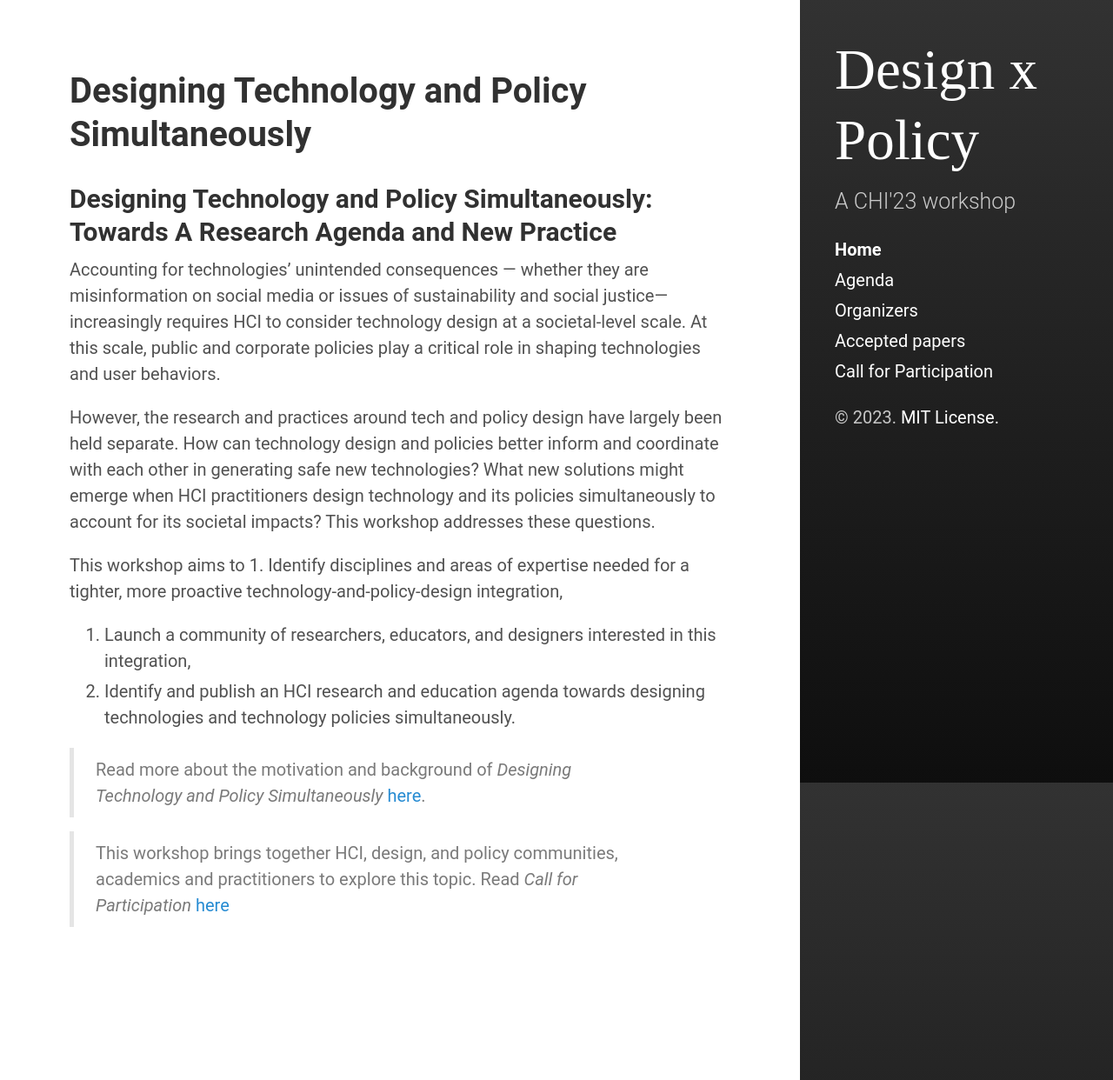
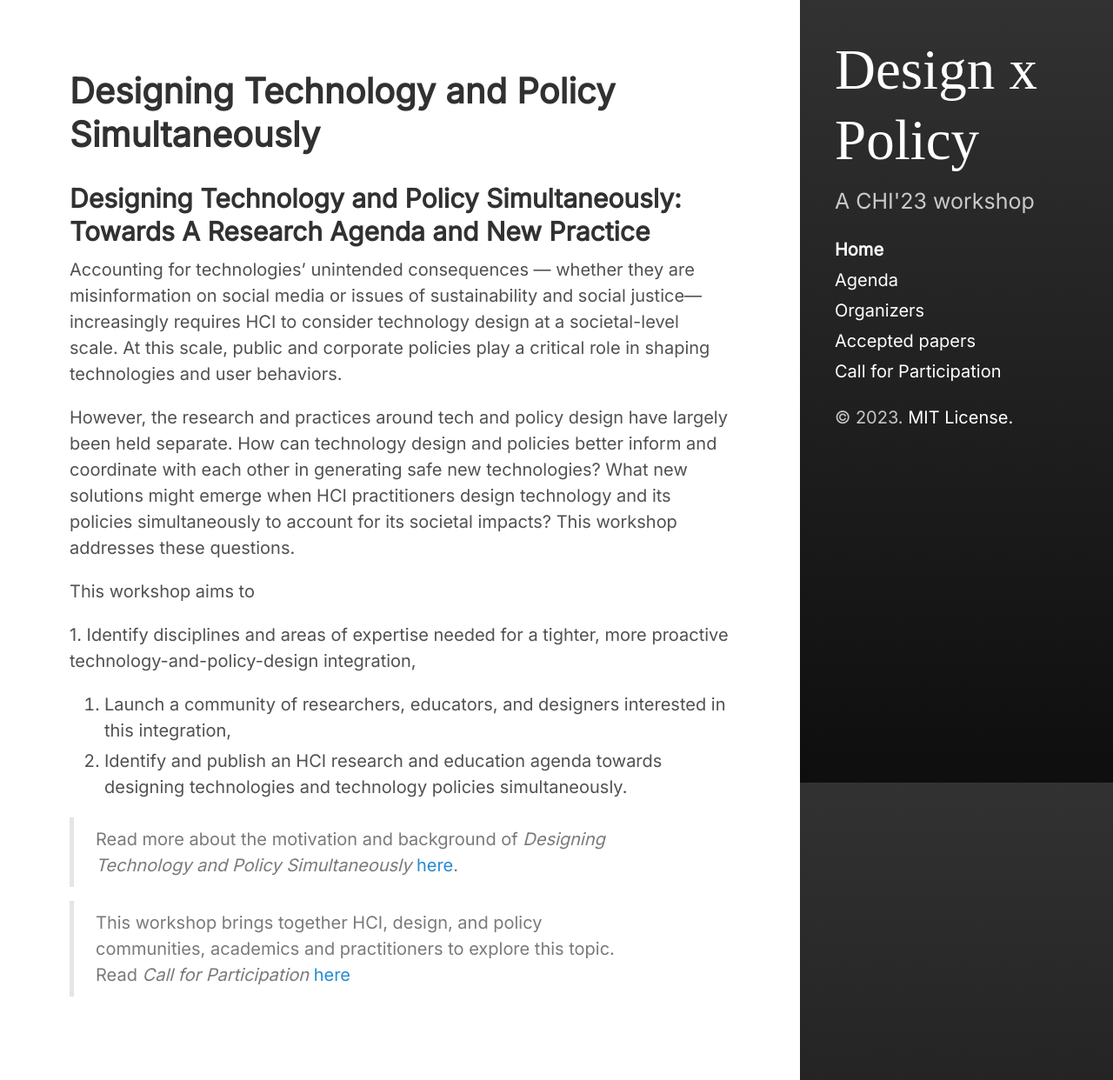
Before and after one commit to yang-qian/designpolicyCHI23, a Jekyll site: the page built from index.md, in a window 1280 px wide and 1242 px high. Shown: the whole window at 87% size. Built offline with Jekyll 4.4.1, drawn with Linux system fonts in a browser that asks for light colours.

Commit message:
update submissions

```diff
--- a/assets/css/main.scss
+++ b/assets/css/main.scss
@@ -5,5 +5,5 @@
 
 $sidebar-sticky: false;
 $layout-reverse: true;
-$root-font-family: 'Roboto';
+$root-font-family: 'Inter', sans-serif;
 @import "hydeout";
--- a/index.md
+++ b/index.md
@@ -10,6 +10,7 @@ Accounting for technologies' unintended consequences — whether they are misinf
 However, the research and practices around tech and policy design have largely been held separate. How can technology design and policies better inform and coordinate with each other in generating safe new technologies? What new solutions might emerge when HCI practitioners design technology and its policies simultaneously to account for its societal impacts? This workshop addresses these questions.
 
 This workshop aims to
+
 1. Identify disciplines and areas of expertise needed for a tighter, more proactive technology-and-policy-design integration,
 2. Launch a community of researchers, educators, and designers interested in this integration,
 3. Identify and publish an HCI research and education agenda towards designing technologies and technology policies simultaneously.
```
Also changed, not shown: accepted.md (+7 -7 lines), assets/css/override.scss.css (renamed from assets/css/override.css, +9 -0 lines).
